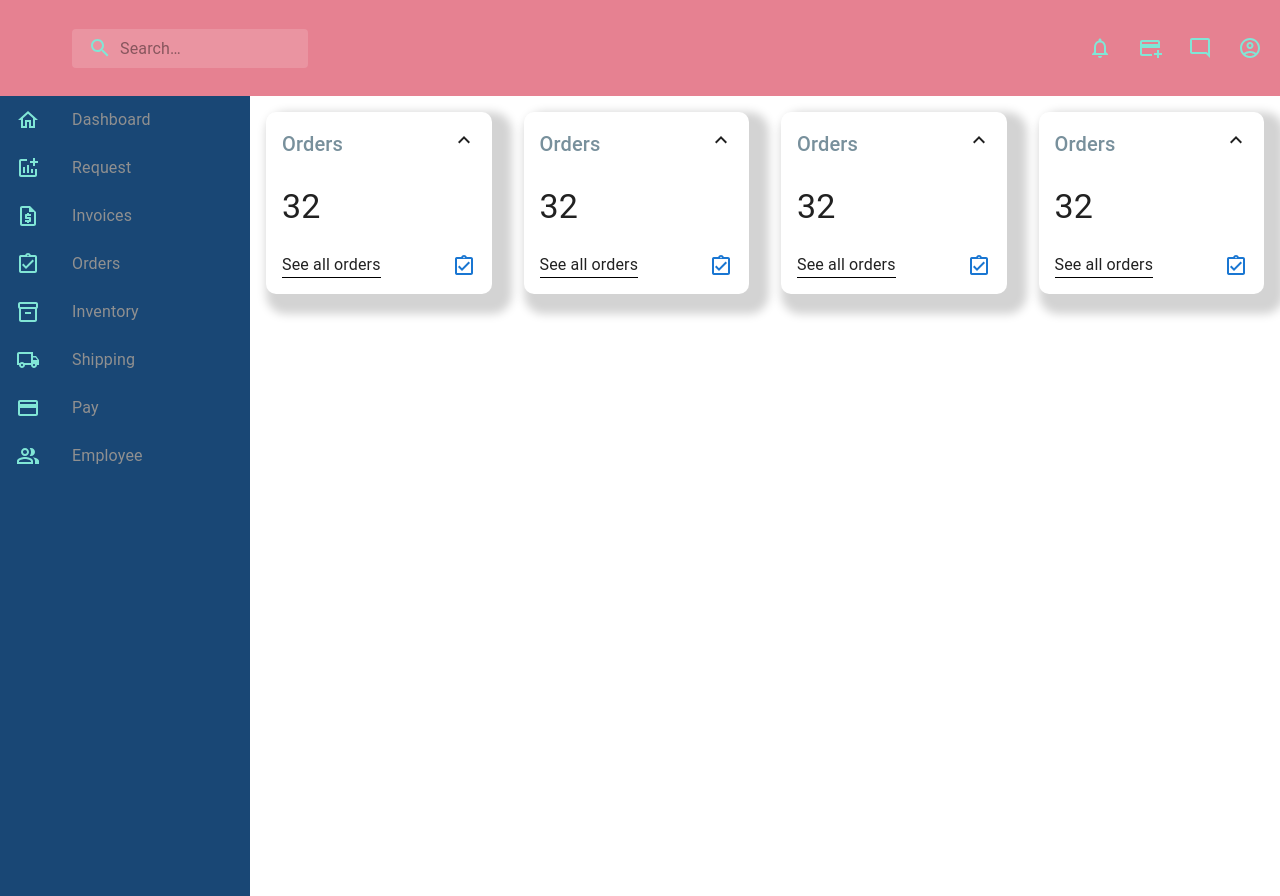
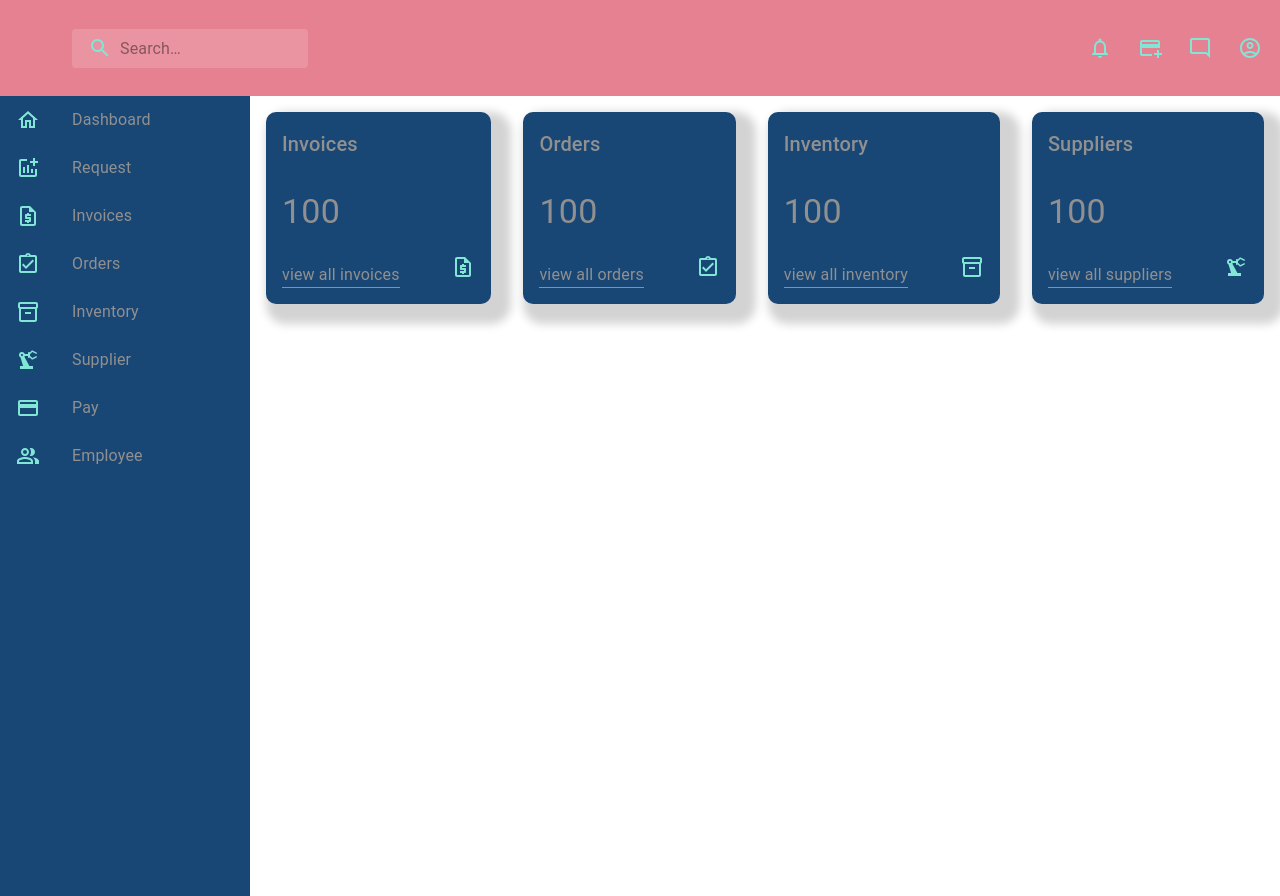
Before and after one commit to Reticent93/project-control-frontend, a React (Create React App) app: page / in a window 1280 px wide. Built offline with nearby package versions, Linux system fonts and the light colour scheme.

Commit message:
Still styling cards.

```diff
--- a/src/components/Home/Home.js
+++ b/src/components/Home/Home.js
@@ -15,10 +15,10 @@ const Home = () => {
             <Sidebar maxWidth={'sm'} sx={{}}/>
             <Grid sx={{flex: 8}} >
                 <Box sx={{display: 'flex'}}>
-                    <Widget/>
-                    <Widget/>
-                    <Widget/>
-                    <Widget/>
+                    <Widget type={'invoices'}/>
+                    <Widget type={'orders'}/>
+                    <Widget type={'inventory'}/>
+                    <Widget type={'suppliers'}/>
                 </Box>
             </Grid>
         </Container>
--- a/src/components/Sidebar/Sidebar.js
+++ b/src/components/Sidebar/Sidebar.js
@@ -8,6 +8,7 @@ import LocalShippingOutlinedIcon from '@mui/icons-material/LocalShippingOutlined
 import AssignmentTurnedInOutlinedIcon from '@mui/icons-material/AssignmentTurnedInOutlined';
 import PaymentOutlinedIcon from '@mui/icons-material/PaymentOutlined';
 import Inventory2OutlinedIcon from '@mui/icons-material/Inventory2Outlined';
+import PrecisionManufacturingIcon from '@mui/icons-material/PrecisionManufacturing';
 import PeopleAltOutlinedIcon from '@mui/icons-material/PeopleAltOutlined';
 import { green } from "@mui/material/colors";
 import { createTheme, ThemeProvider } from "@mui/material/styles";
@@ -80,9 +81,9 @@ const theme = createTheme({
                     <ListItem disablePadding>
                         <ListItemButton component="a" href="#simple-list">
                             <ListItemIcon>
-                                <LocalShippingOutlinedIcon color={'primary'}/>
+                                <PrecisionManufacturingIcon color={'primary'} />
                             </ListItemIcon>
-                            <ListItemText primary="Shipping" />
+                            <ListItemText primary="Supplier" />
                         </ListItemButton>
                     </ListItem>
                     <ListItem disablePadding>
--- a/src/components/Widget/Widget.js
+++ b/src/components/Widget/Widget.js
@@ -1,11 +1,16 @@
 import { Button, Card, Grid, Link, Paper, TextField, Box, Container, List, ListItem, Typography } from "@mui/material";
 import { createTheme, ThemeProvider } from "@mui/material/styles";
 import { green } from "@mui/material/colors";
-import KeyboardArrowUpIcon from '@mui/icons-material/KeyboardArrowUp';
-import AssignmentTurnedInOutlinedIcon from "@mui/icons-material/AssignmentTurnedInOutlined";
+import RequestQuoteOutlinedIcon from '@mui/icons-material/RequestQuoteOutlined';
+import AssignmentTurnedInOutlinedIcon from '@mui/icons-material/AssignmentTurnedInOutlined';
+import Inventory2OutlinedIcon from '@mui/icons-material/Inventory2Outlined';
+import PrecisionManufacturingIcon from '@mui/icons-material/PrecisionManufacturing';
 
 
-const Widget = () => {
+
+
+
+const Widget = ({type}) => {
     const theme = createTheme({
         palette: {
             main: green[400]
@@ -13,6 +18,50 @@ const Widget = () => {
         spacing: 8,
         display: 'flex',
     })
+
+    let data;
+
+    //temporarily hard coded data
+    const amount = 100;
+
+
+    switch (type) {
+        case 'invoices':
+            data = {
+                title: 'Invoices',
+                isMoney: false,
+                link: 'view all invoices',
+                icon: <RequestQuoteOutlinedIcon />,
+            };
+            break;
+        case 'orders':
+            data = {
+                title: 'Orders',
+                isMoney: false,
+                link: 'view all orders',
+                icon: <AssignmentTurnedInOutlinedIcon />,
+            };
+            break;
+        case 'inventory':
+            data = {
+                title: 'Inventory',
+                isMoney: false,
+                link: 'view all inventory',
+                icon: <Inventory2OutlinedIcon/>,
+            };
+            break;
+        case 'suppliers':
+            data = {
+                title: 'Suppliers',
+                isMoney: false,
+                link: 'view all suppliers',
+                icon: <PrecisionManufacturingIcon/>,
+
+            };
+            break;
+            default:
+                break;
+    }
 
     return (
         <ThemeProvider theme={theme}>
@@ -25,16 +74,18 @@ const Widget = () => {
                 m: 2,
                 boxShadow: '10px 10px 10px 10px lightgrey',
                 borderRadius: '10px',
-                height: '150px'
+                height: '160px',
+                bgcolor: '#194775',
             }}>
                 <Box sx={{display: 'flex', flexDirection: 'column', justifyContent: 'space-between', }}>
-                    <Typography variant={'h6'} sx={{color: '#78909c'}} >Orders</Typography>
-                    <Typography variant={'h4'}>32</Typography>
-                    <Typography  sx={{borderBottom: '1px solid black'}}>See all orders</Typography>
+                    <Typography variant={'h6'} sx={{color: '#909090'}} >{data.title}</Typography>
+                    <Typography variant={'h4'} sx={{color: '#909090', }}>{data.isMoney && '$'} {amount}</Typography>
+                    <Typography  sx={{borderBottom: '1px solid #909090', color: '#909090'}}>{data.link}</Typography>
                 </Box>
-                <Box sx={{display: 'flex', flexDirection: 'column', justifyContent: 'space-between'}}>
-                    <KeyboardArrowUpIcon/>
-                    <AssignmentTurnedInOutlinedIcon  color={'primary'}/>
+                <Box sx={{display: 'flex', flexDirection: 'column-reverse', justifyContent: 'space-between', color: '#909090' }}>
+                    {/*<KeyboardArrowUpIcon sx={{color: '#81e6d6'}}/>*/}
+                    <Typography variant={'h6'} sx={{color: '#81e6d6'}}>{data.icon}</Typography>
+
                 </Box>
 
             </Card>
```
